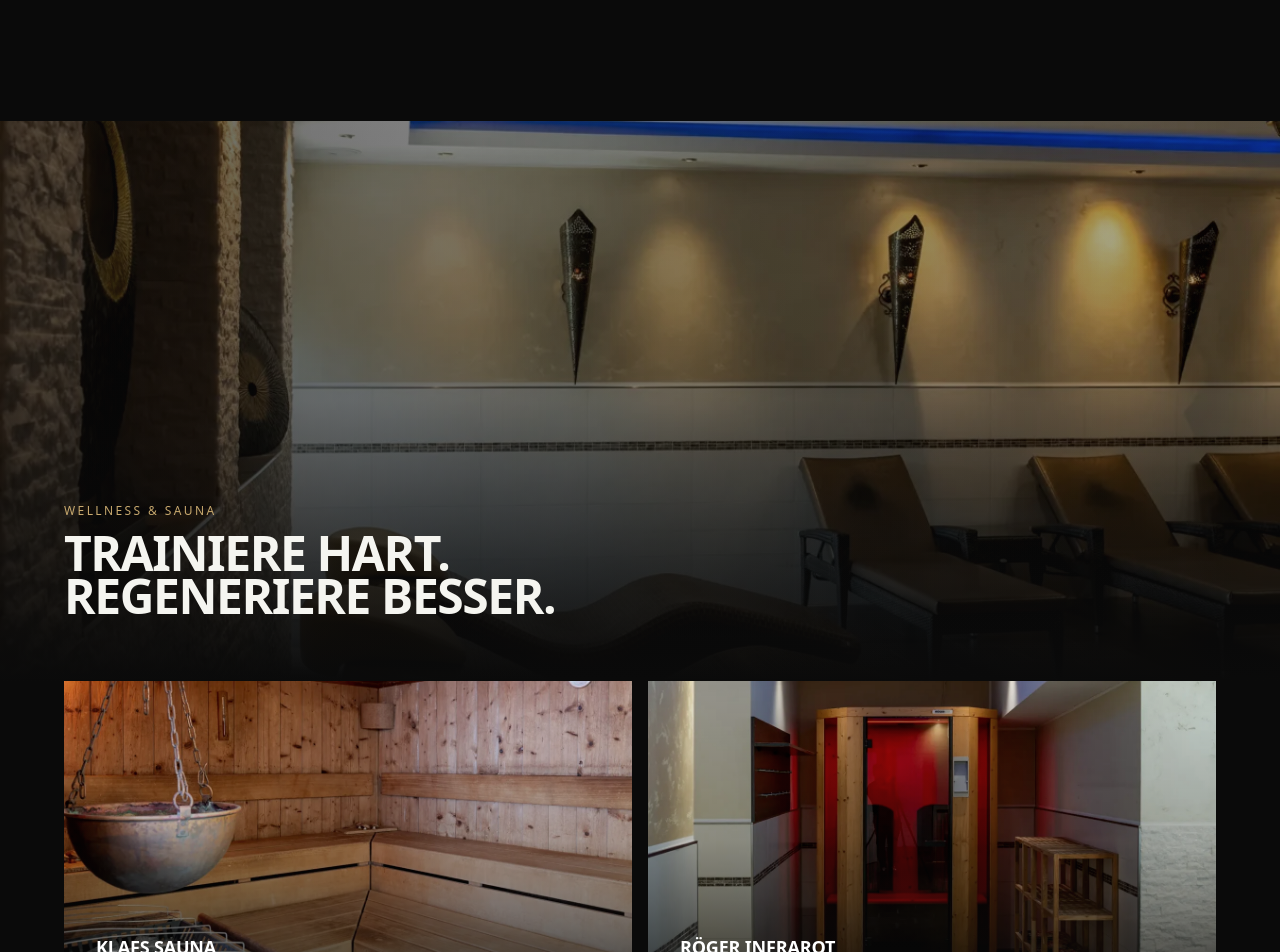
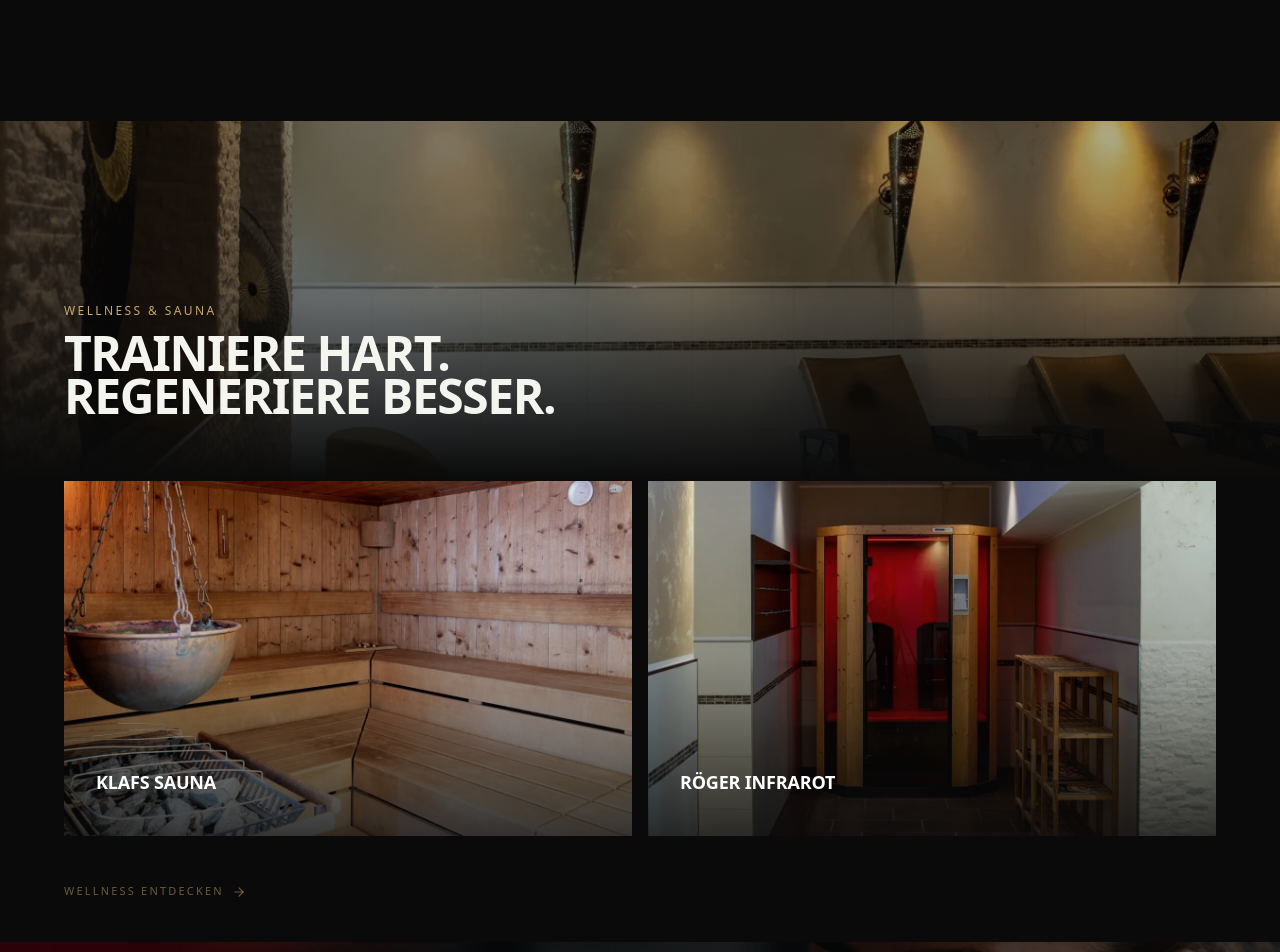
Before and after one commit to rhentschel/casasports, a Next.js app: page / in a window 1280 px wide. Shown: the part 3400-4352 px from the top of the page. Built offline with nearby package versions, Linux system fonts and the light colour scheme.

Commit message:
fix: Wellness alles im Viewport (Hero 45vh + kompaktere Detail-Bilder)
Co-Authored-By: Claude Opus 4.6 (1M context) <noreply@anthropic.com>

```diff
--- a/src/components/sections/wellness-preview.tsx
+++ b/src/components/sections/wellness-preview.tsx
@@ -11,7 +11,7 @@ export function WellnessPreview() {
   return (
     <section ref={ref} className="reveal bg-cs-black">
       {/* Full-width immersive hero image */}
-      <div className="relative h-[70vh] min-h-[500px] overflow-hidden">
+      <div className="relative h-[45vh] min-h-[320px] overflow-hidden">
         <Image
           src="/images/casasports-wellness-bereich-1.webp"
           alt="Wellness-Bereich Casa Sports"
@@ -53,7 +53,7 @@ export function WellnessPreview() {
           ].map((item) => (
             <div
               key={item.label}
-              className="group relative aspect-[16/9] cursor-pointer overflow-hidden"
+              className="group relative aspect-[16/10] cursor-pointer overflow-hidden"
             >
               <Image
                 src={item.image}
```
